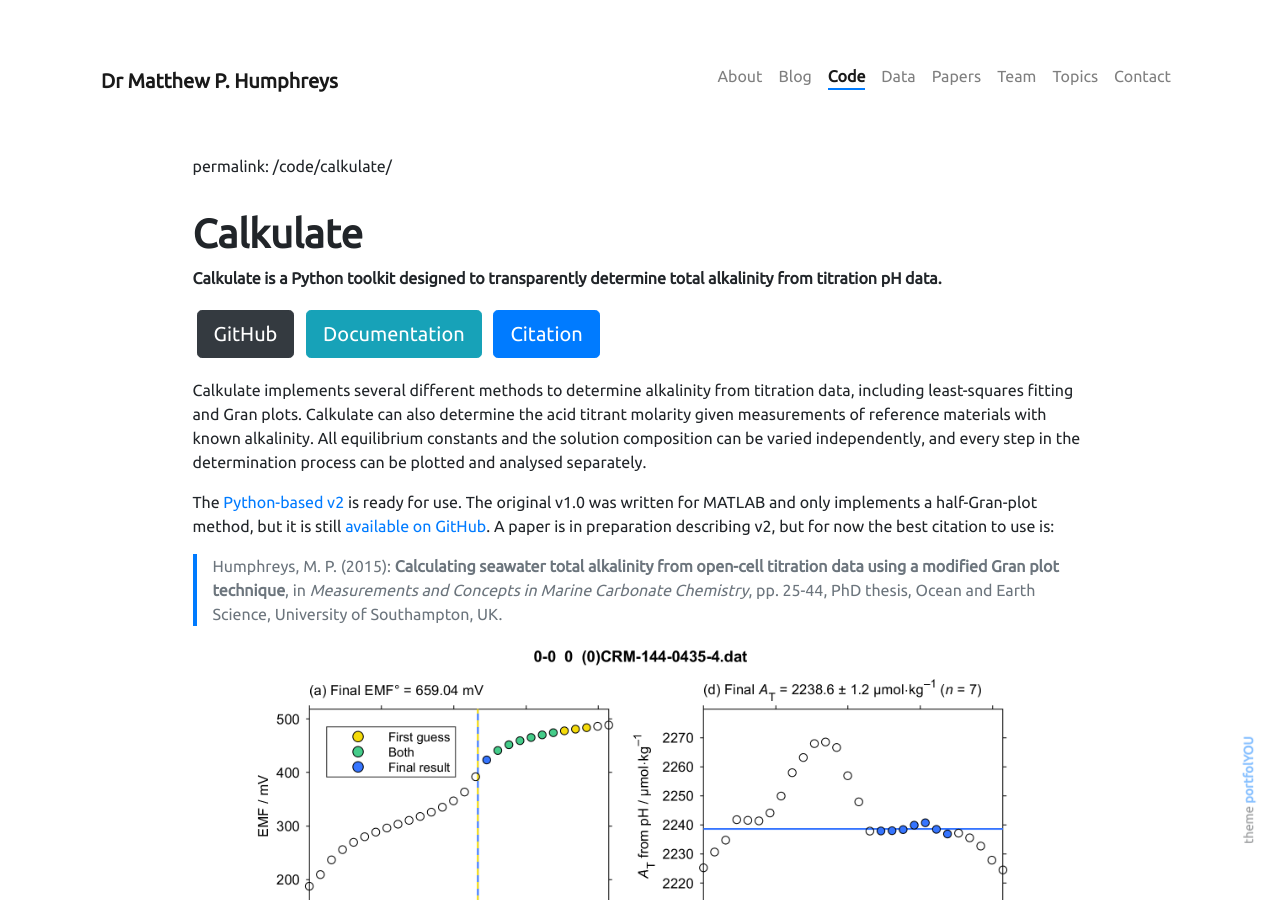
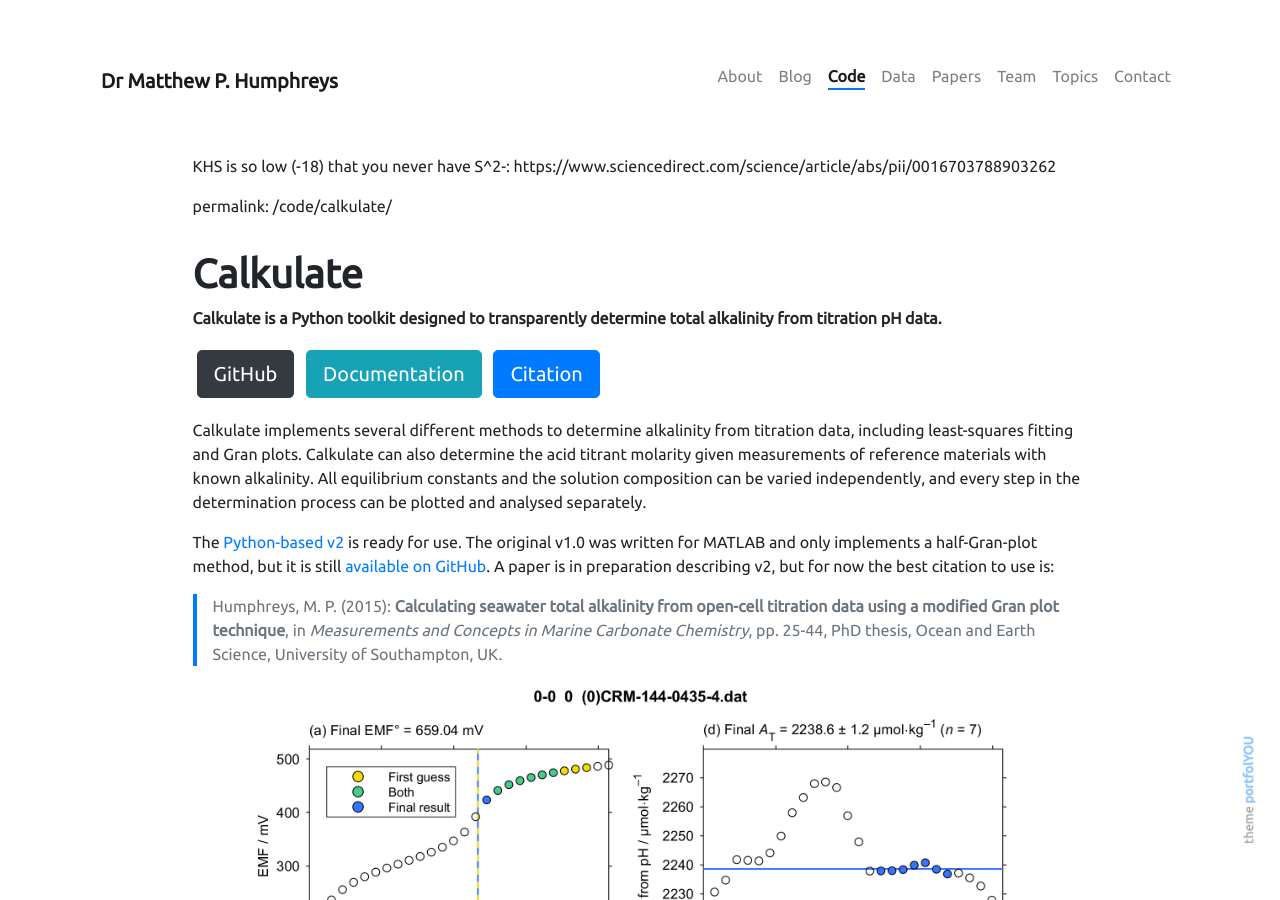
Before and after one commit to mvdh7/mvdh7.github.io, a Jekyll site: the page built from _code/500-calkulate.md, in a window 1280 px wide and 900 px high. Built offline with Jekyll 4.4.1, drawn with Linux system fonts in a browser that asks for light colours; nearby versions of some CDN libraries.

Commit message:
add note

```diff
--- a/_code/500-calkulate.md
+++ b/_code/500-calkulate.md
@@ -5,6 +5,9 @@ image: https://raw.githubusercontent.com/mvdh7/mvdh7.github.io/master/images/cal
 description: Calkulate is a Python toolkit designed to transparently determine total alkalinity from titration pH data.
 external_url: https://calkulate.readthedocs.io/en/latest/
 ---
+
+KHS is so low (-18) that you never have S^2-:
+https://www.sciencedirect.com/science/article/abs/pii/0016703788903262
 
 permalink: /code/calkulate/
 
```
